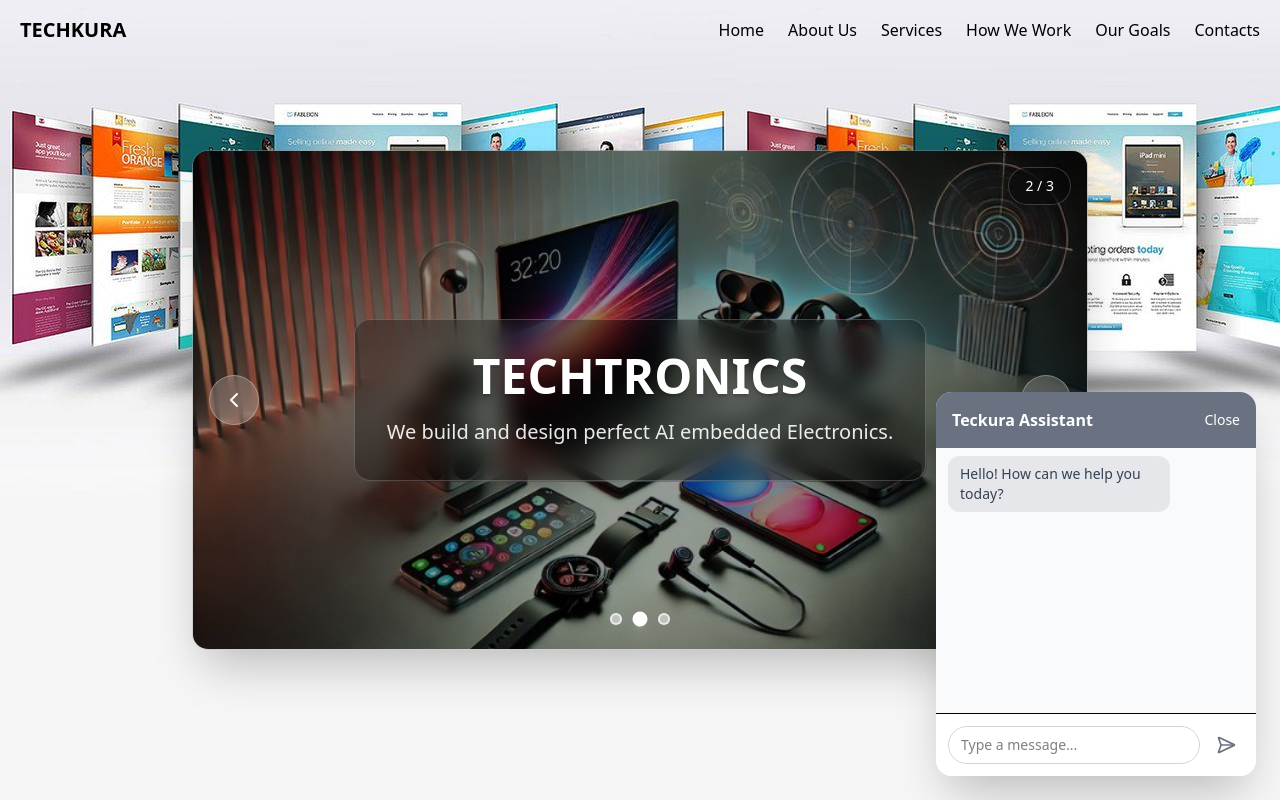
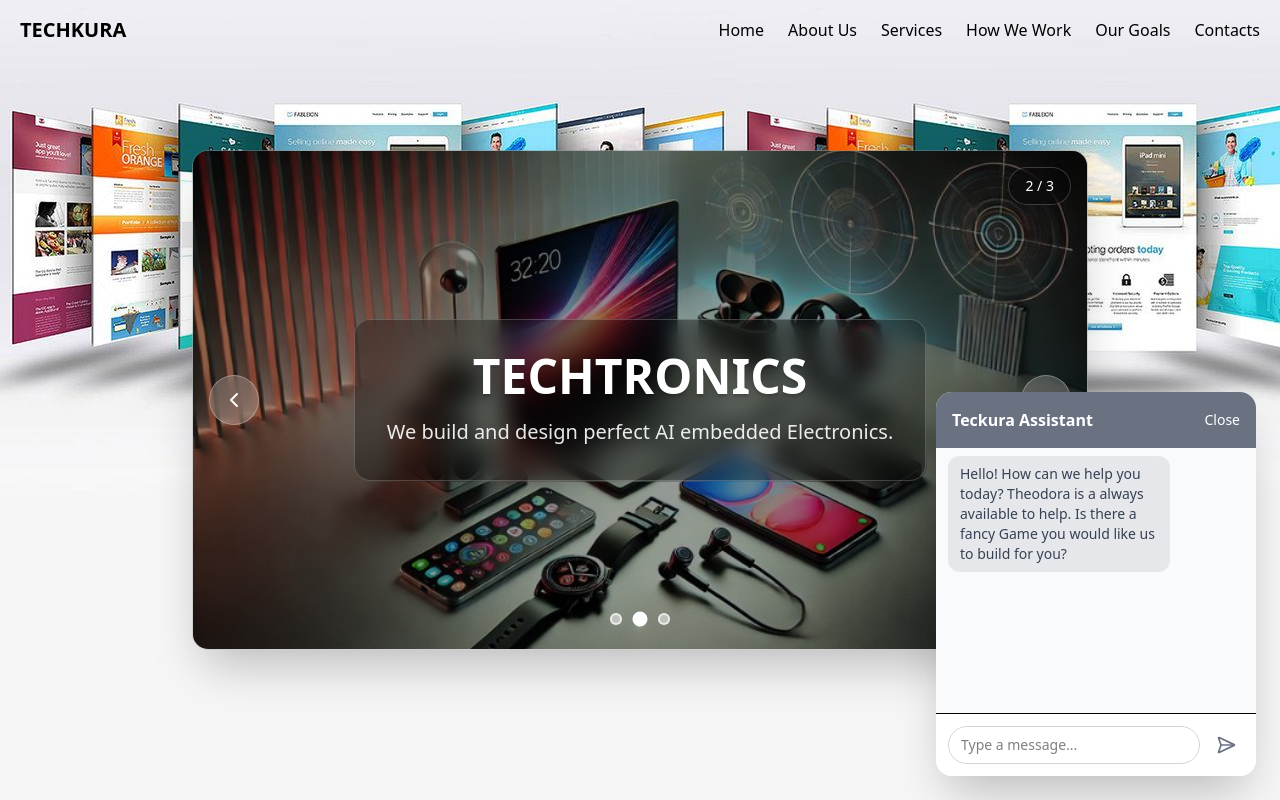
Before and after one commit to Ayimaah-crypto/TechKura, a React (Vite) app: page / in a window 1280 px wide. Both pictures are taken after a click on the button 1232 px from the left and 752 px from the top of the page. Shown: the top 800 px of the page. Built offline with nearby package versions, Linux system fonts and the light colour scheme.

Commit message:
added words to chat box

```diff
--- a/src/components/Chatbox.jsx
+++ b/src/components/Chatbox.jsx
@@ -41,7 +41,7 @@ export default function Chatbox() {
           {/* Messages */}
           <div className="flex-1 px-3 py-2 overflow-y-auto text-sm space-y-2 bg-gray-50">
             <div className="bg-gray-200 text-gray-700 px-3 py-2 rounded-xl w-fit max-w-[75%]">
-              Hello! How can we help you today?
+              Hello! How can we help you today?  Theodora is a always available to help. Is there a fancy Game you would like us to build for you?
             </div>
             {messages.map((msg, idx) => (
               <div
```
